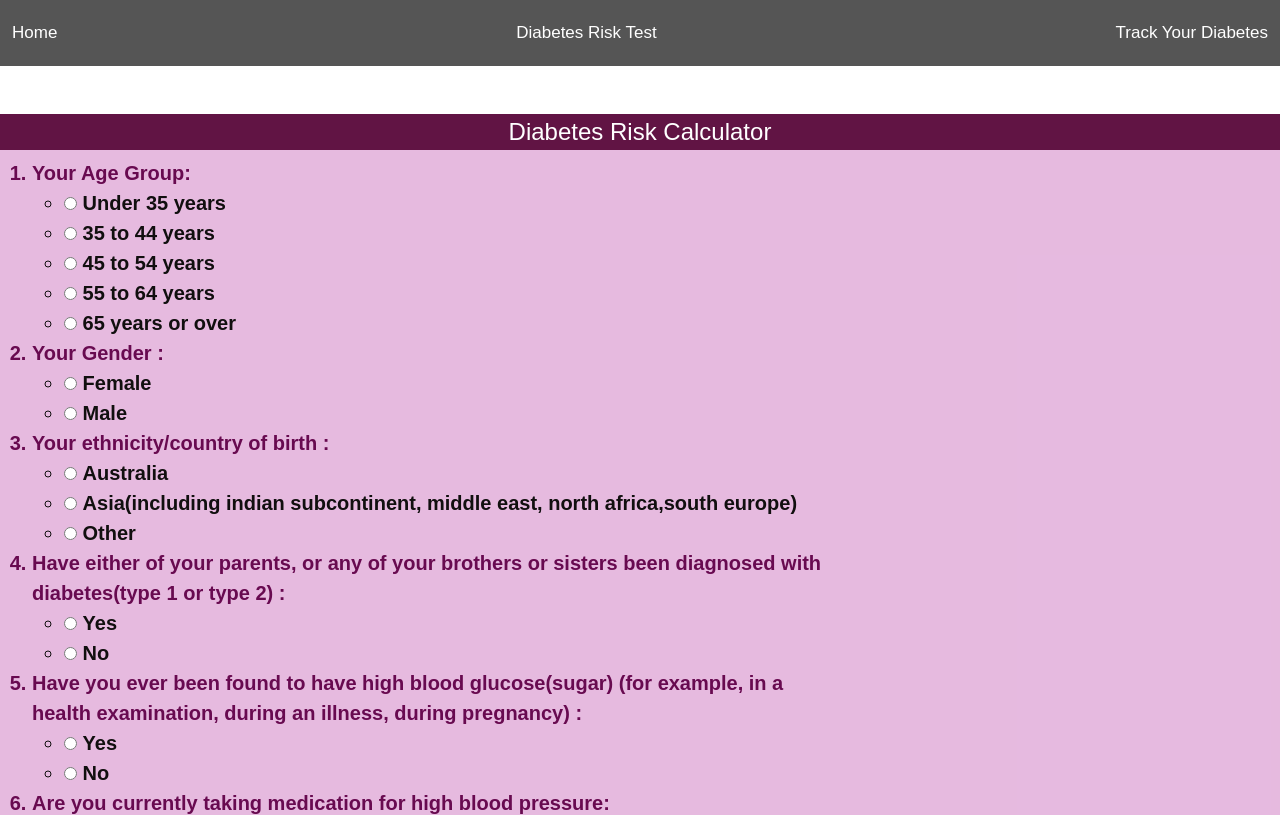
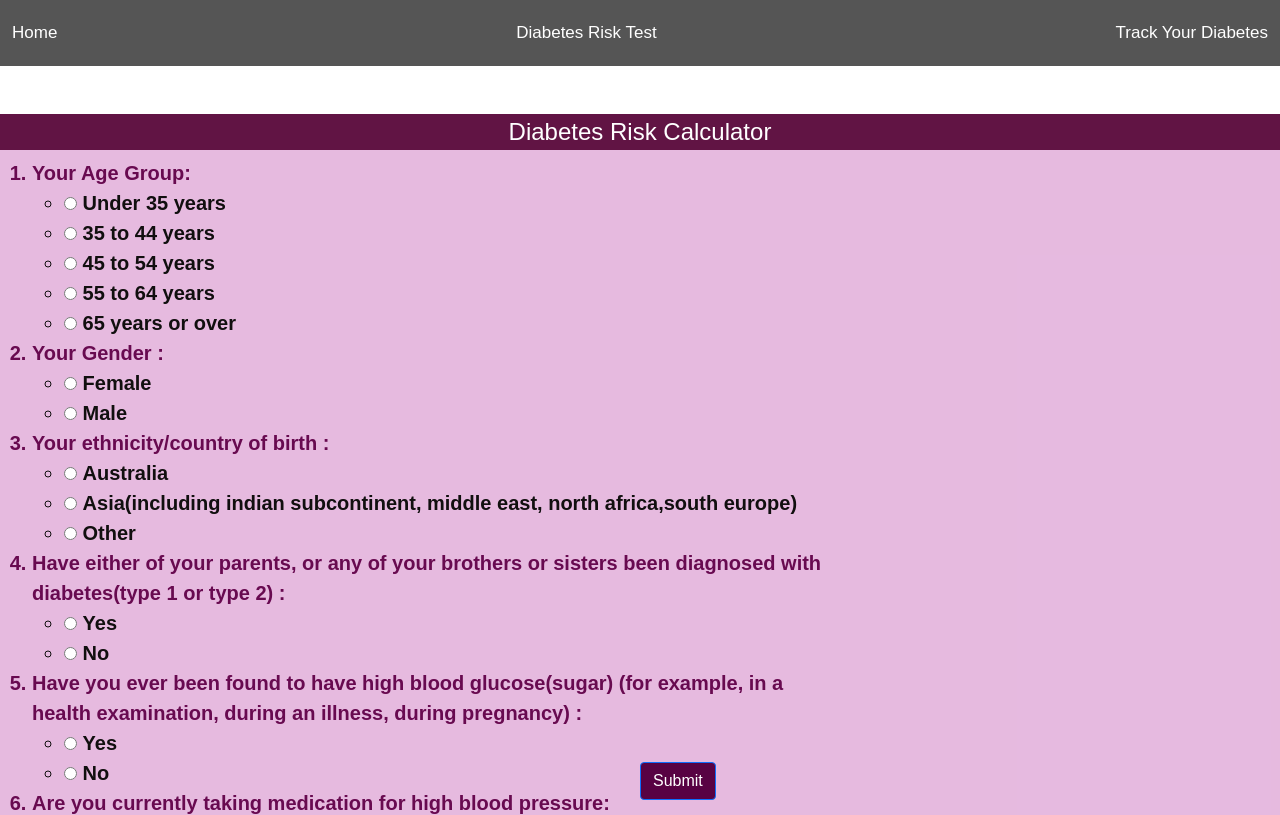
Before and after one commit to reema9820/diabetesbotwebsite, a plain HTML site: page src/risk.html in a window 1280 px wide. Shown: the top 815 px of the page. Drawn offline with nearby package versions, Linux system fonts and the light colour scheme.

Commit message:
centering submit button

```diff
--- a/src/risk.html
+++ b/src/risk.html
@@ -192,7 +192,7 @@
 						</li>
 
 					</ol>
-					<button type="submit" style="text-align:center; color:#fff; align-items: center; background-color:#580243;"class="btn btn-primary" id="totalScore" >Submit</button>
+					<button type="submit" style="text-align:center; color:#fff;position: absolute; bottom: 0%;left: 50%; background-color:#580243;"class="btn btn-primary" id="totalScore" >Submit</button>
 				</div>
 			</form>
 			<legend class="msg"></legend>
```
